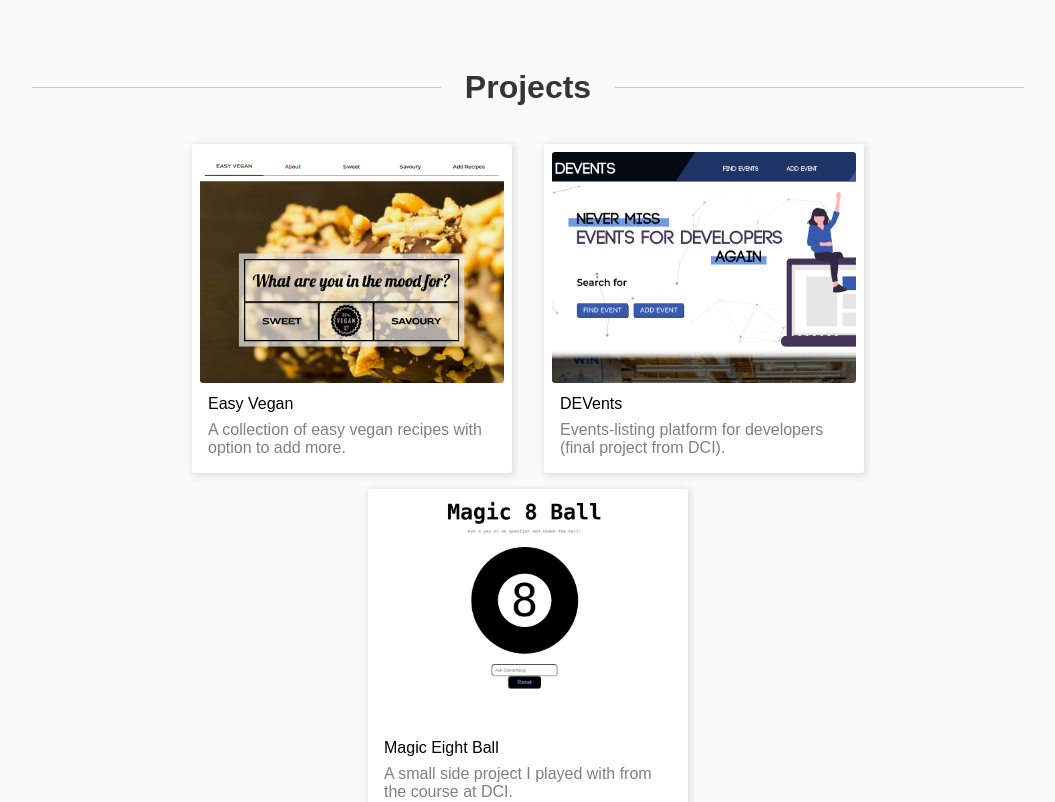
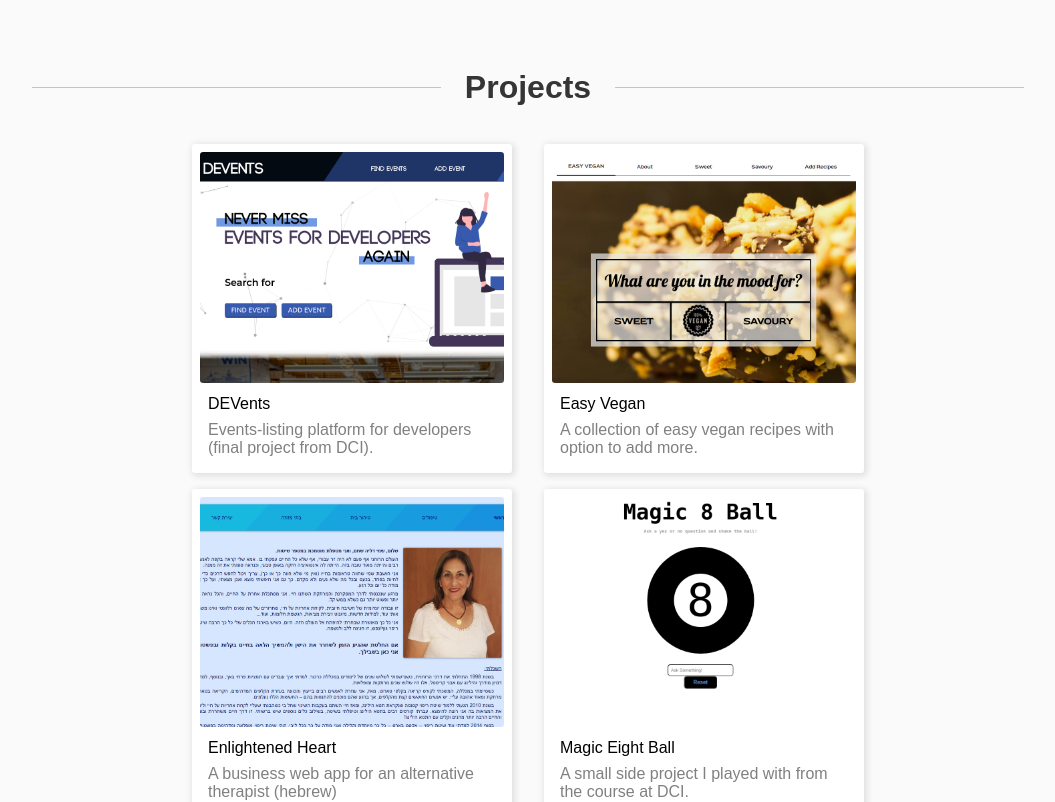
Before and after one commit to dshacham/portfolio, a React (Create React App) app: page / in a window 1280 px wide. Shown: the part 1180-1982 px from the top of the page, without its empty margins (112-1167 px from the left). Built offline with nearby package versions, Linux system fonts and the light colour scheme; a web font is replaced by a local one.

Commit message:
update api

```diff
--- a/src/assets/ProjectsData.js
+++ b/src/assets/ProjectsData.js
@@ -1,18 +1,22 @@
 export default [
+    {
+        name: "DEVents",
+        desc: "Events-listing platform for developers (final project from DCI).",
+        img: "../../assets/images/devents-thumb.png",
+        link: "https://devents-app.herokuapp.com/"
+    },
     {
         name: "Easy Vegan",
         desc: "A collection of easy vegan recipes with option to add more.",
         img: "../../assets/images/easyvegan-thumb.png",
         link: "https://easy-vegan.herokuapp.com/"
     },
-
     {
-        name: "DEVents",
-        desc: "Events-listing platform for developers (final project from DCI).",
-        img: "../../assets/images/devents-thumb.png",
-        link: "https://devents-app.herokuapp.com/"
+        name: "Enlightened Heart",
+        desc: "A business web app for an alternative therapist (hebrew)",
+        img: "../../assets/images/dalia-thumb.png",
+        link: "https://dalia-sh.herokuapp.com/"
     },
-
     {
         name: "Magic Eight Ball",
         desc: "A small side project I played with from the course at DCI.",
--- a/src/components/Footer.js
+++ b/src/components/Footer.js
@@ -8,7 +8,7 @@ const Footer = () => {
 
     return (
         <ul className="footer">
-            <li className="my-name">© 2020 Dana Shacham</li>
+            <li className="my-name">©2020 Dana Shacham</li>
             <li className="to-top"><p onClick={scrollTop}>&#94;</p></li>
         </ul>
     )
```
Also changed, not shown: public/assets/images/dalia-thumb.png (added).
